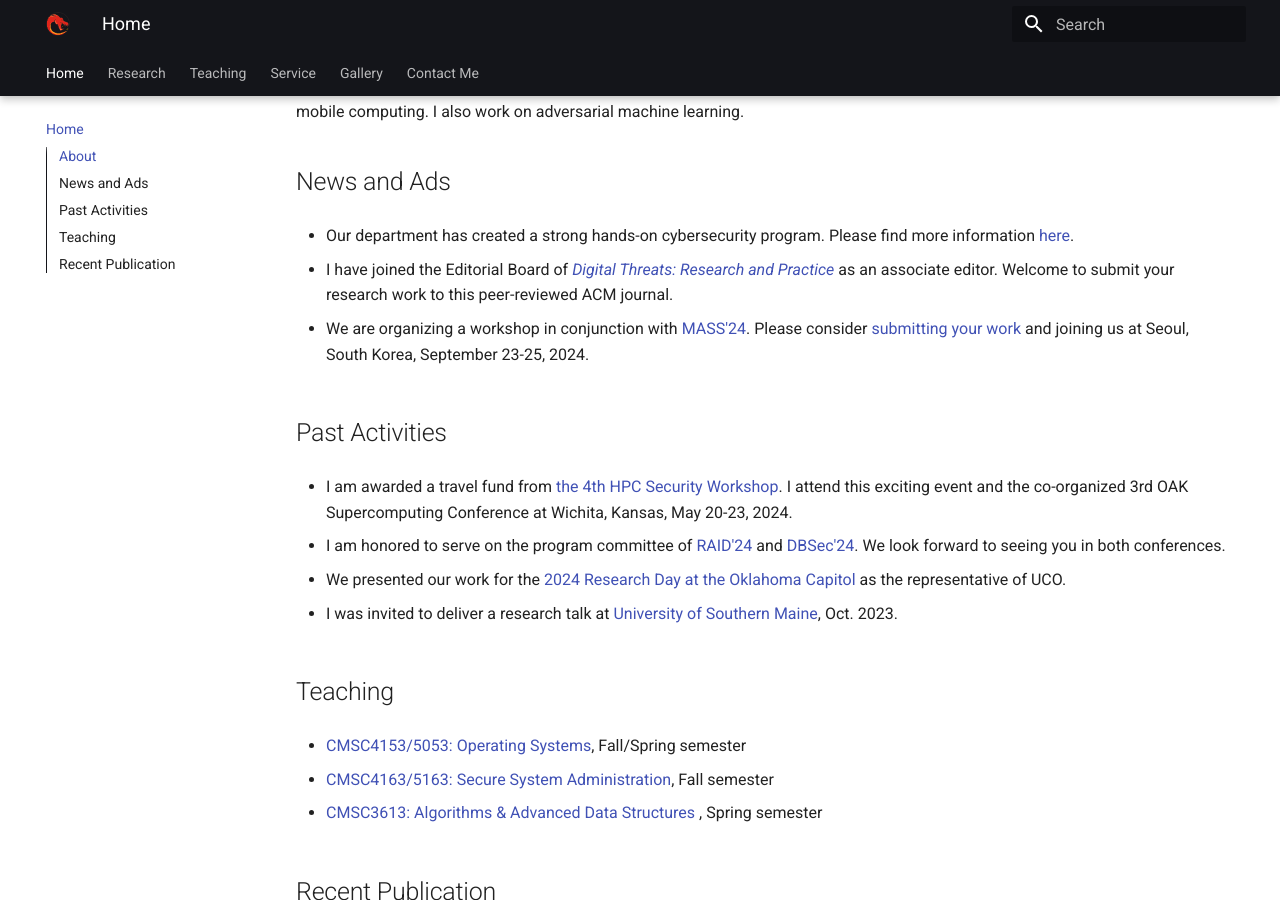
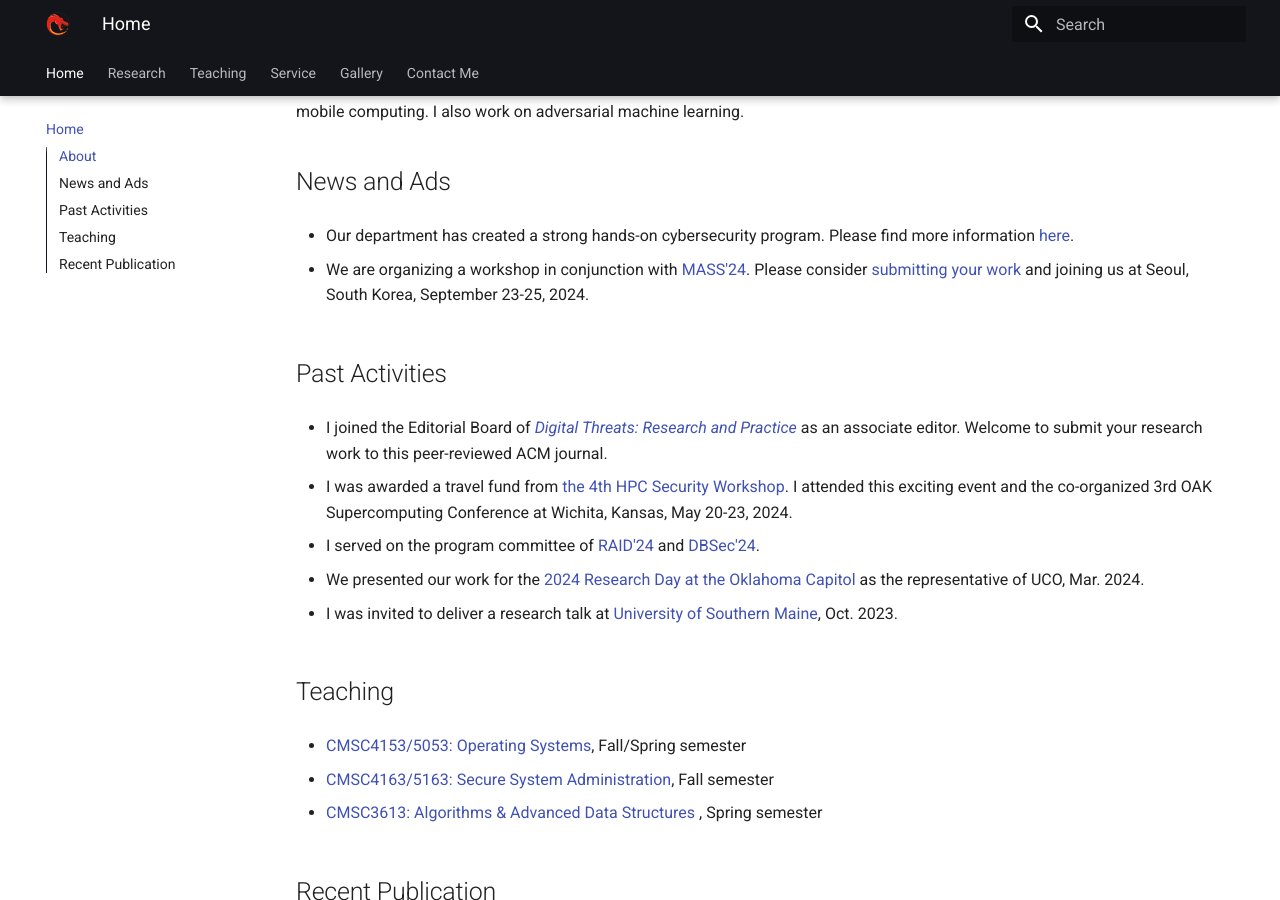
Before and after one commit to fzuo/homepage, an MkDocs documentation site: the page built from docs/index.md, in a window 1280 px wide and 900 px high, scrolled down 619 px. Built offline with MkDocs 1.6.1 and Material for MkDocs 9.7.7, drawn with Linux system fonts in a browser that asks for light colours.

Commit message:
Updating files

```diff
--- a/docs/index.md
+++ b/docs/index.md
@@ -54,18 +54,18 @@ My main research interest is <b>System and Software Security</b>, with a focus o
 
 - Our department has created a strong hands-on cybersecurity program. Please find more information <a href="https://uco-cyber.github.io/education/">here</a>.
 
-- I have joined the Editorial Board of <a href="https://dl.acm.org/journal/dtrap">*Digital Threats: Research and Practice*</a> as an associate editor. Welcome to submit your research work to this peer-reviewed ACM journal.
-
 - We are organizing a workshop in conjunction with <a href="https://sites.google.com/view/ieee-mass-2024/home">MASS'24</a>. Please consider <a href="https://ieeemass2024.github.io/ieee-mass-EIVN-2024/">submitting your work</a> and joining us at Seoul, South Korea, September 23-25, 2024.
 
 
 ## Past Activities
 
-- I am awarded a travel fund from <a href="https://www.wichita.edu/services/hpc/oaksupercompute2024/hpc-security-workshop.php">the 4th HPC Security Workshop</a>. I attend this exciting event and the co-organized 3rd OAK Supercomputing Conference at Wichita, Kansas, May 20-23, 2024.
+- I joined the Editorial Board of <a href="https://dl.acm.org/journal/dtrap">*Digital Threats: Research and Practice*</a> as an associate editor. Welcome to submit your research work to this peer-reviewed ACM journal.
 
-- I am honored to serve on the program committee of <a href="https://raid2024.github.io/">RAID'24</a> and <a href="https://dbsec2024.github.io/">DBSec'24</a>. We look forward to seeing you in both conferences.
+- I was awarded a travel fund from <a href="https://www.wichita.edu/services/hpc/oaksupercompute2024/hpc-security-workshop.php">the 4th HPC Security Workshop</a>. I attended this exciting event and the co-organized 3rd OAK Supercomputing Conference at Wichita, Kansas, May 20-23, 2024.
 
-- We presented our work for the <a href="https://www.okepscor.org/official-nomination-form-2024-research-day-capitol">2024 Research Day at the Oklahoma Capitol</a> as the representative of UCO.
+- I served on the program committee of <a href="https://raid2024.github.io/">RAID'24</a> and <a href="https://dbsec2024.github.io/">DBSec'24</a>.
+
+- We presented our work for the <a href="https://www.okepscor.org/official-nomination-form-2024-research-day-capitol">2024 Research Day at the Oklahoma Capitol</a> as the representative of UCO, Mar. 2024.
 
 - I was invited to deliver a research talk at <a href="https://usm.maine.edu/department-computer-science/">University of Southern Maine</a>, Oct. 2023.
 
```
Also changed, not shown: docs/map.md (+1 -1 lines).
